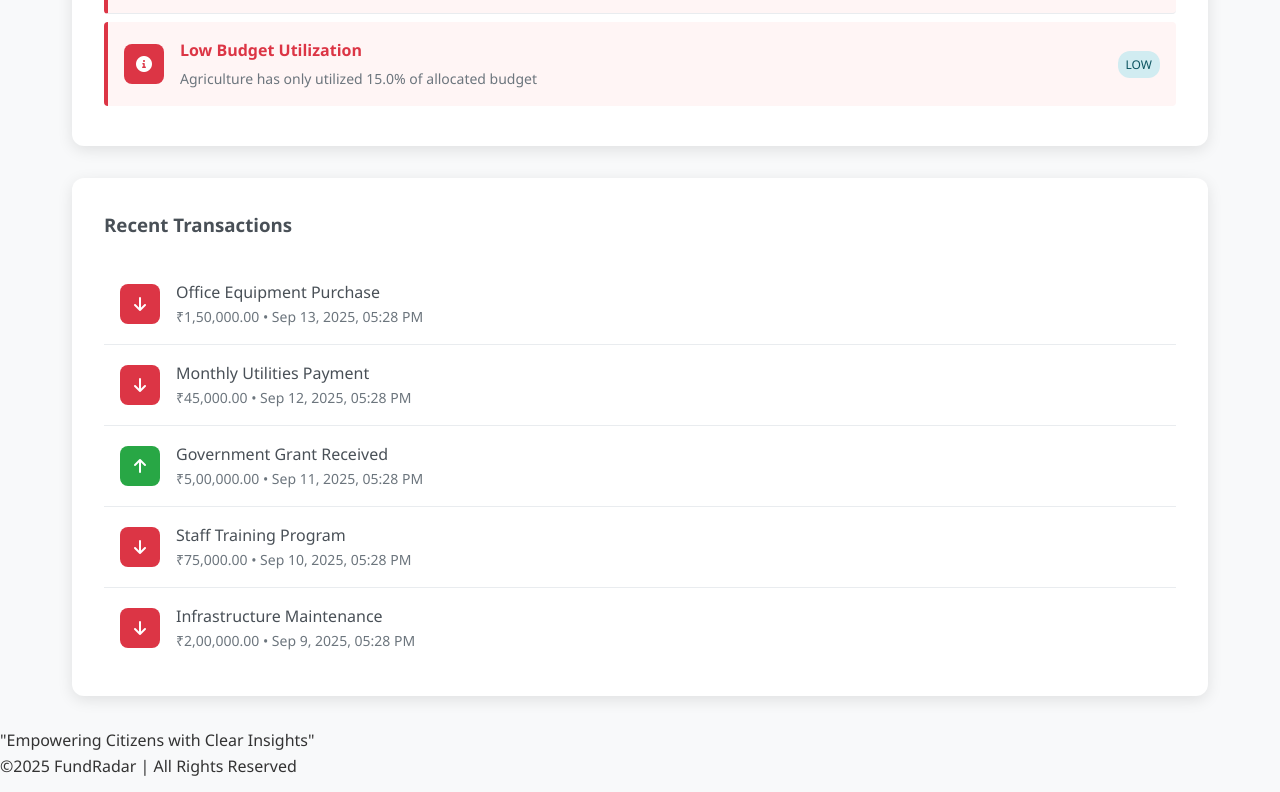
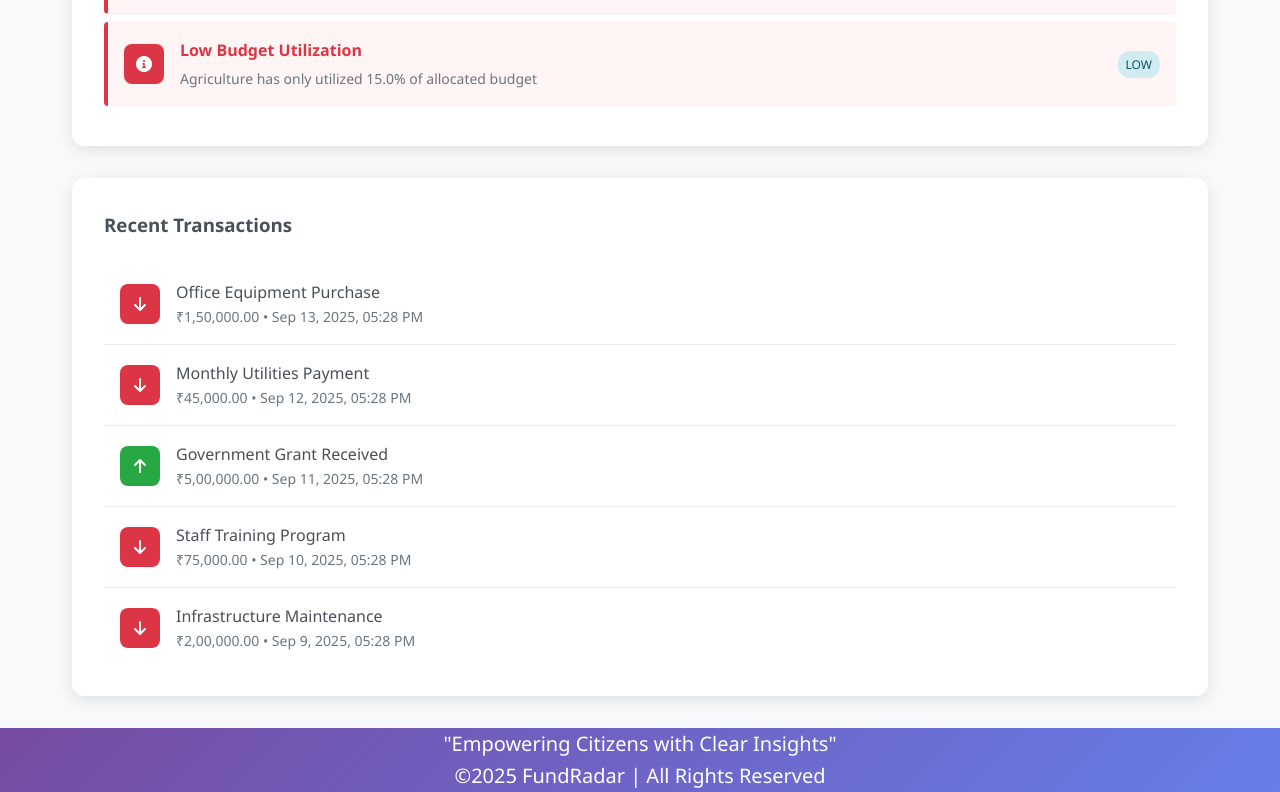
Before and after one commit to yasmeen-taj111/bnb, a website: page public/index.html in a window 1280 px wide. Shown: the part 2738-3530 px from the top of the page. Drawn offline with nearby package versions, Linux system fonts and the light colour scheme.

Commit message:
Styling footer

```diff
--- a/public/styles.css
+++ b/public/styles.css
@@ -9,6 +9,13 @@ body {
   line-height: 1.6;
   color: #333;
   background-color: #f8f9fa;
+}
+
+footer {
+  background: linear-gradient(135deg, #764ba2 0%, #667eea 100%);
+  color: white;
+  text-align: center;
+  font-size: 20px;
 }
 
 .navbar {
```
